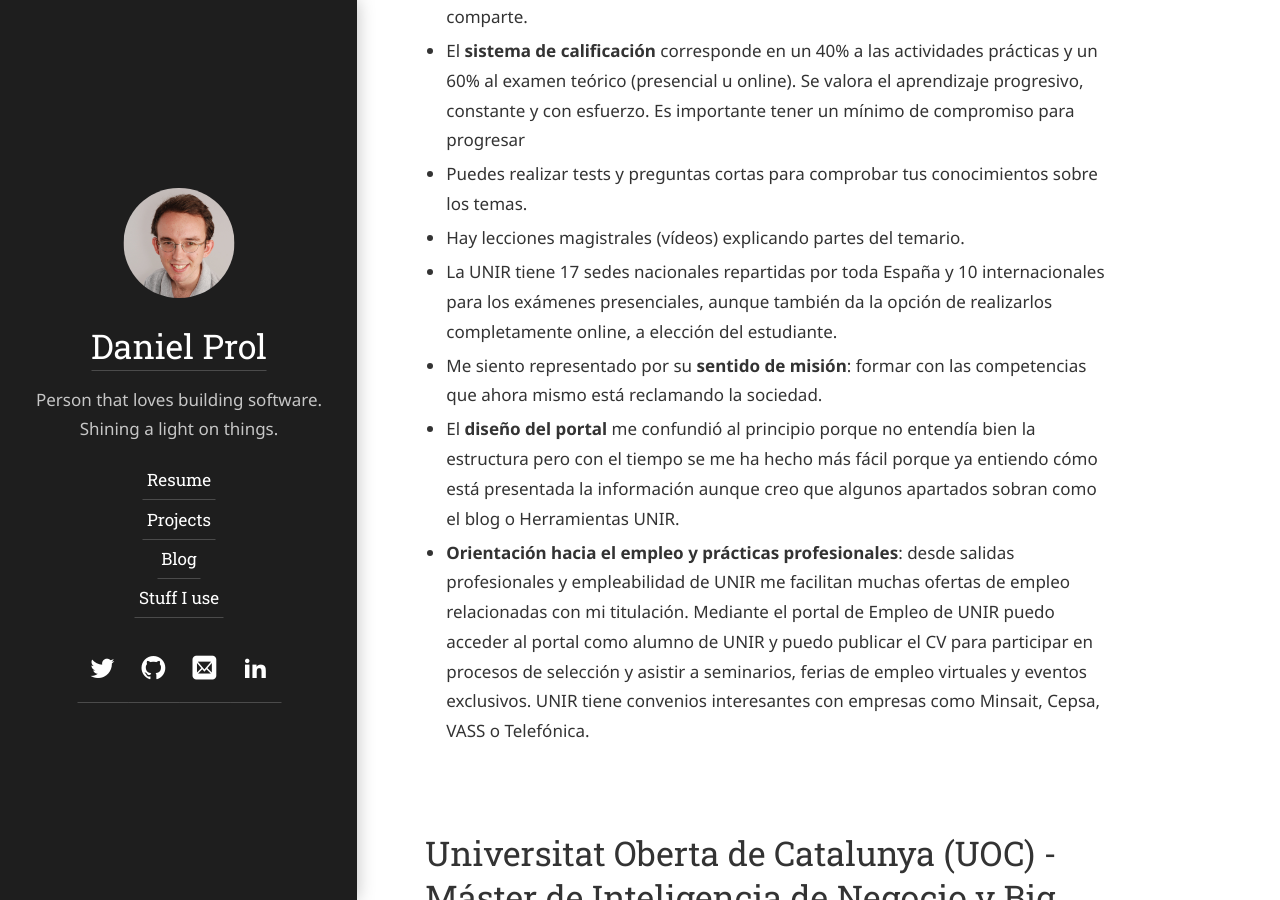
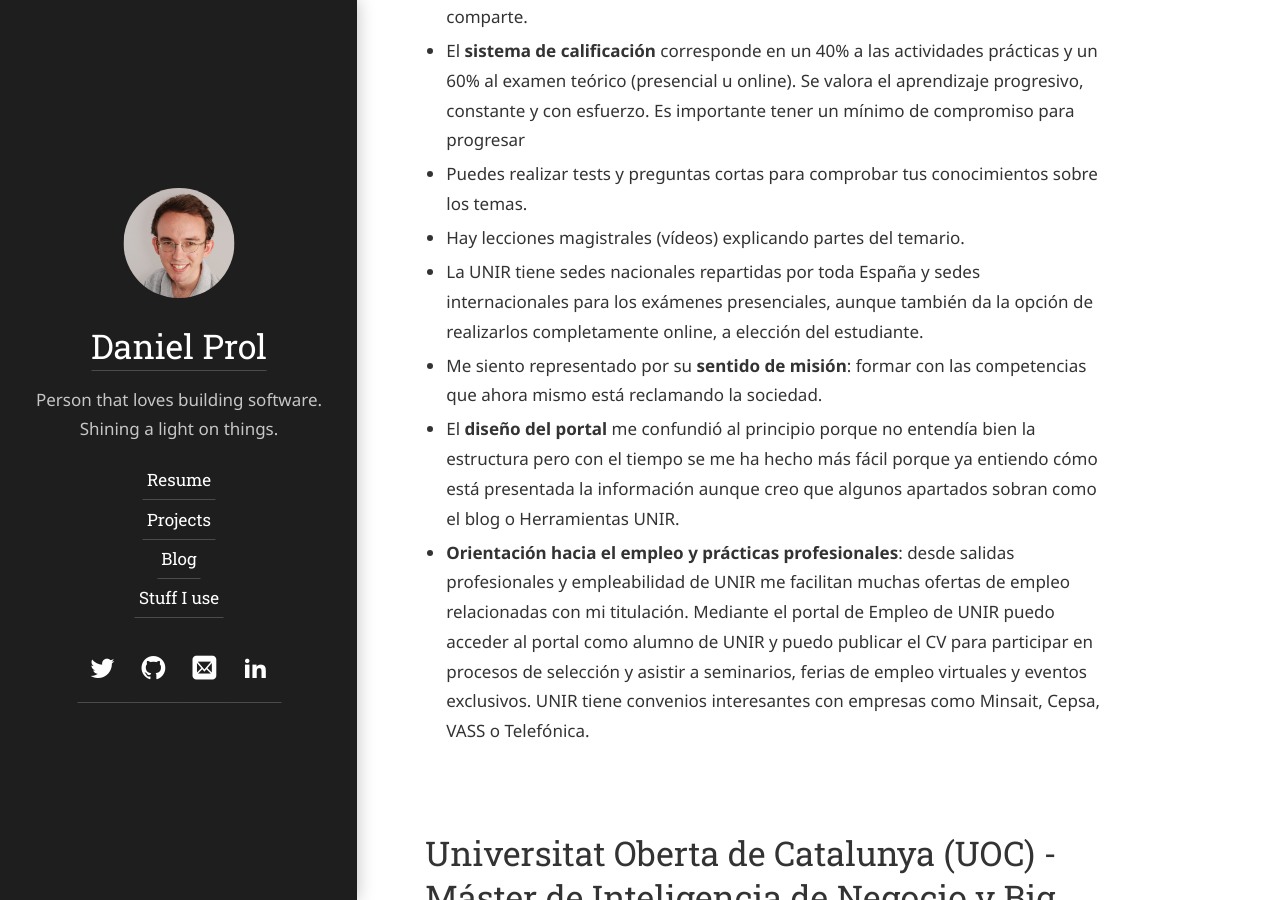
Before and after one commit to dprol/dprol.github.io, a Jekyll site: the page built from hydejack/_posts/2021-07-04-uoc-unir.md, in a window 1280 px wide and 900 px high, scrolled down 3173 px. Built offline with Jekyll 4.4.1, drawn with Linux system fonts in a browser that asks for light colours; some web fonts are replaced.

Commit message:
Update 2021-07-04-uoc-unir.md

```diff
--- a/hydejack/_posts/2021-07-04-uoc-unir.md
+++ b/hydejack/_posts/2021-07-04-uoc-unir.md
@@ -26,7 +26,7 @@
 - El **sistema de calificación** corresponde en un 40% a las actividades prácticas y un 60% al examen teórico (presencial u online). Se valora el aprendizaje progresivo, constante y con esfuerzo. Es importante tener un mínimo de compromiso para progresar
 - Puedes realizar tests y preguntas cortas para comprobar tus conocimientos sobre los temas.
 - Hay lecciones magistrales (vídeos) explicando partes del temario.
-- La UNIR tiene 17 sedes nacionales repartidas por toda España y 10 internacionales para los exámenes presenciales, aunque también da la opción de realizarlos completamente online, a elección del estudiante.
+- La UNIR tiene sedes nacionales repartidas por toda España y sedes internacionales para los exámenes presenciales, aunque también da la opción de realizarlos completamente online, a elección del estudiante.
 - Me siento representado por su **sentido de misión**: formar con las competencias que ahora mismo está reclamando la sociedad.
 - El **diseño del portal** me confundió al principio porque no entendía bien la estructura pero con el tiempo se me ha hecho más fácil porque ya entiendo cómo está presentada la información aunque creo que algunos apartados sobran como el blog o Herramientas UNIR.
 - **Orientación hacia el empleo y prácticas profesionales**: desde salidas profesionales y empleabilidad de UNIR me facilitan muchas ofertas de empleo relacionadas con mi titulación. Mediante el portal de Empleo de UNIR puedo acceder al portal como alumno de UNIR y puedo publicar el CV para participar en procesos de selección y asistir a seminarios, ferias de empleo virtuales y eventos exclusivos. UNIR tiene convenios interesantes con empresas como Minsait, Cepsa, VASS o Telefónica.
```
